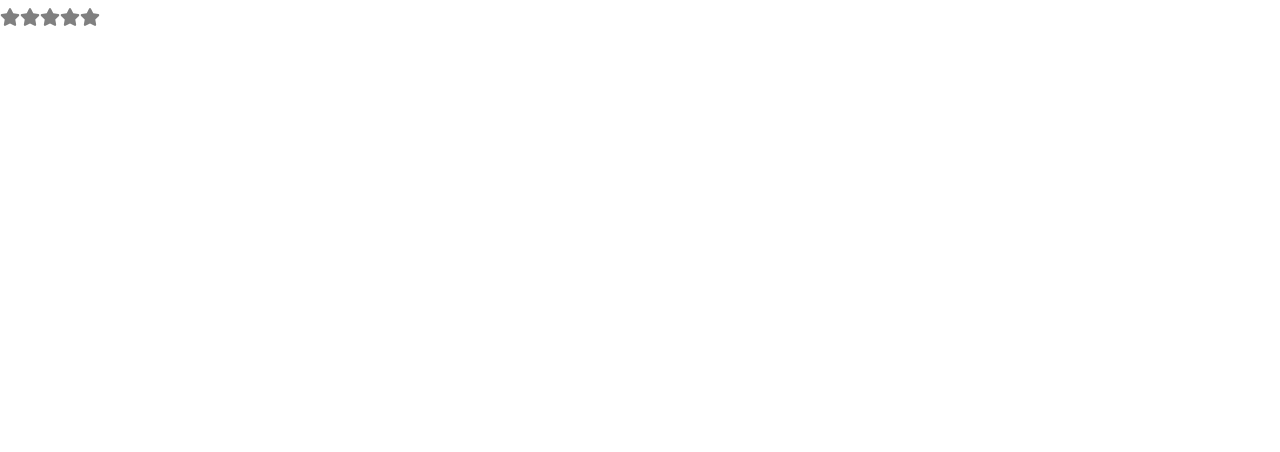
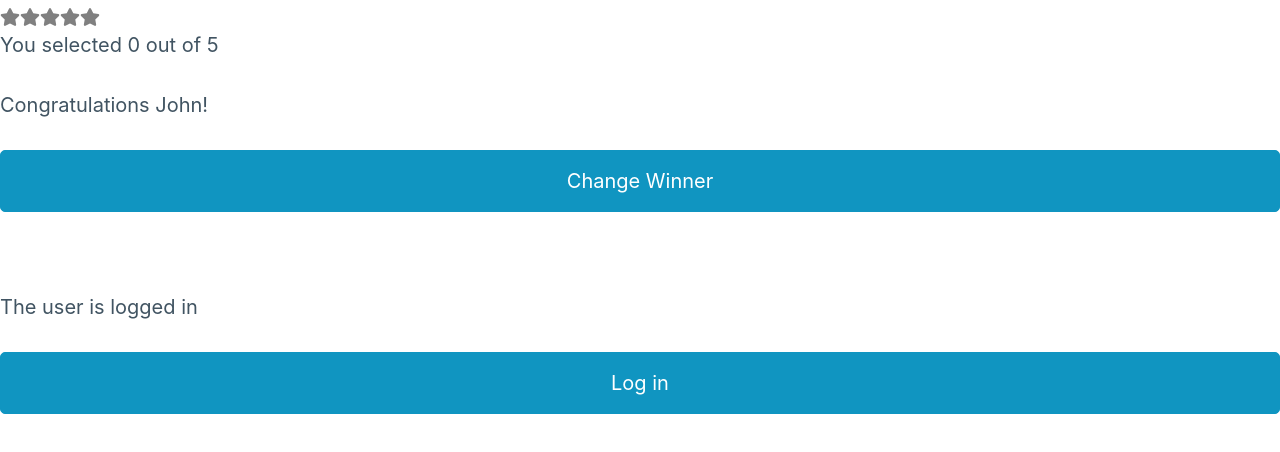
Before and after one commit to lavinialoredana/image-carousel, a React (Create React App) app: page /hooks in a window 1280 px wide. Shown: the top 452 px of the page. Built offline with nearby package versions, Linux system fonts and the light colour scheme.

Commit message:
Created Congratulations component to practice useEffect hook

```diff
--- a/package.json
+++ b/package.json
@@ -8,6 +8,7 @@
     "@testing-library/user-event": "^13.5.0",
     "react": "^18.2.0",
     "react-dom": "^18.2.0",
+    "react-icons": "^4.8.0",
     "react-router-dom": "^6.8.1",
     "react-scripts": "5.0.1",
     "web-vitals": "^2.1.4"
--- /dev/null
+++ b/src/components/Congratulations/index.jsx
@@ -0,0 +1,21 @@
+
+const Congratulations = ({winner, handleClick, admin, handleLogInClick}) => {
+
+        return(
+                <>
+                <section>
+                        <p> Congratulations {winner}!</p>
+                        <button onClick = {handleClick}> Change Winner </button>
+                </section>
+
+                <section>
+                        <p> {admin? "The user is logged in" : "The user is logged out"} </p>
+                        <button onClick = {handleLogInClick}>Log in </button>
+                </section>
+                </>
+
+
+        )
+}
+
+export default Congratulations;
--- a/src/pages/HooksExercises/index.jsx
+++ b/src/pages/HooksExercises/index.jsx
@@ -1,17 +1,16 @@
 import React from "react";
-import { useState } from "react";
+import { useState, useEffect } from "react";
 
 import Star from "../../components/Star";
+import Congratulations from "../../components/Congratulations";
 
 const HooksExercises = () => {
-
     const createArray = (length) => [...Array(length)];
 
     // if no different value is specified for totalStars in the < StarRating /> component ex: < StarRating totalStars = {10} />
     // the default value of the param will be 5
     const StarRating = ({ totalStars = 5 }) => {
         const [selectedStars, setSelectedStars] = useState(0);
-
         return (
             <div>
                 {createArray(totalStars).map((element, index) => (
@@ -21,13 +20,44 @@ const HooksExercises = () => {
                         onSelect={() => setSelectedStars(index + 1)}
                     />
                 ))}
+
+                <p>
+                    You selected {selectedStars} out of {totalStars}
+                </p>
             </div>
         );
+    };
+
+    const [winner, setWinner] = useState("John");
+    const [admin, setAdmin] = useState("false");
+
+     useEffect(()=> {
+        console.log(`The winner is" ${winner}`);
+    }, [winner])
+
+    const handleWinner = () => {
+        setWinner("Will");
+    };
+
+    useEffect(()=> {
+    console.log(`The user is: ${ admin ? "admin" : "not admin"}`);
+   }, [admin])
+
+    const handleLogIn = () => {
+        setAdmin(!admin)
     };
 
     return (
         <div>
             <StarRating />
+            <Congratulations
+                winner={winner}
+                handleClick={handleWinner}
+                admin = {admin}
+                handleLogInClick={handleLogIn}
+
+
+            />
         </div>
     );
 };
```
Also changed, not shown: 1 other file (tests, documents, lock files or other folders).
